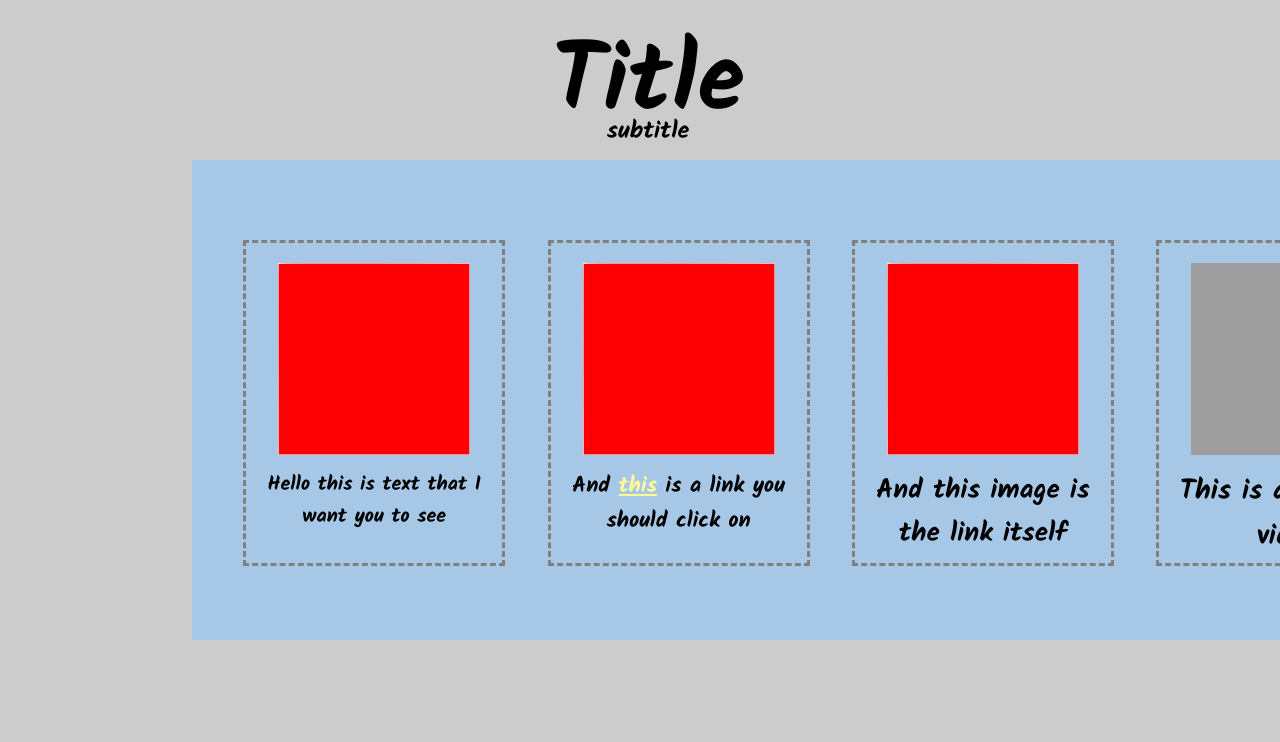
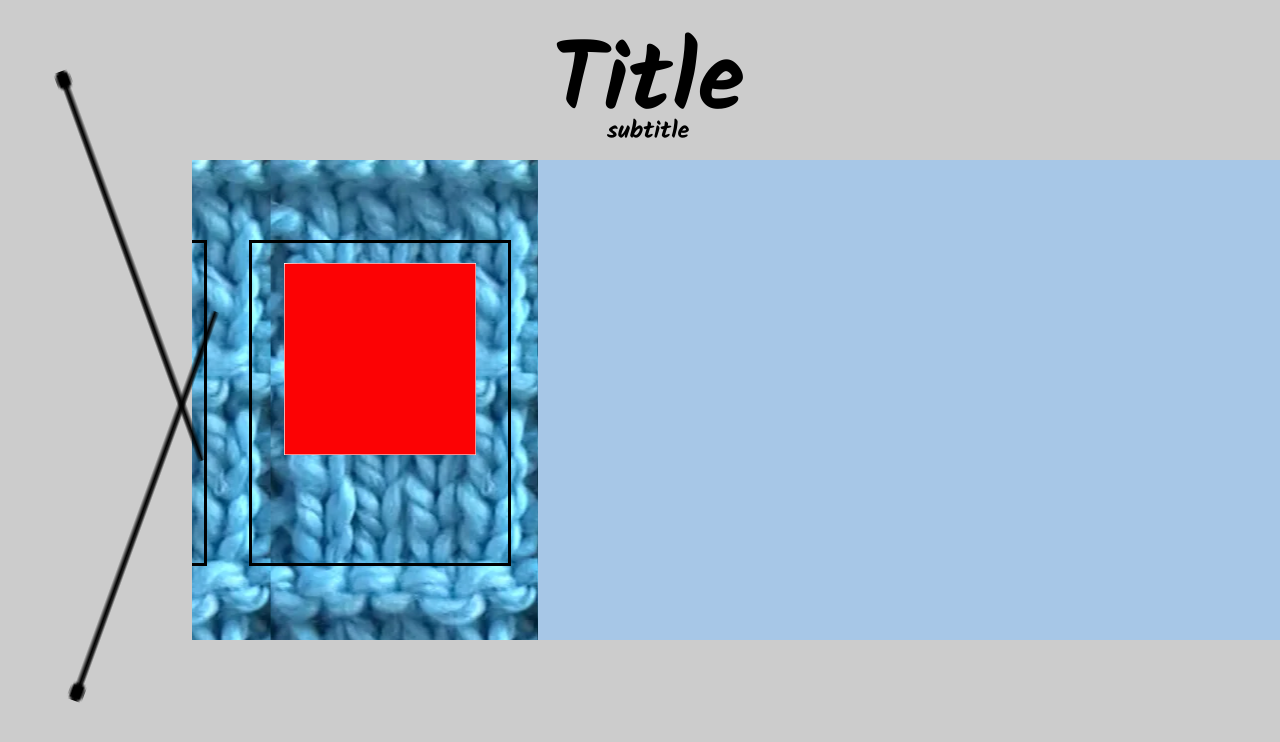
Before and after one commit to 24edruminer/KnittingWebsite, a plain HTML site: page index.html in a window 1280 px wide. Drawn offline with Linux system fonts and the light colour scheme; grey boxes are pictures that could not be loaded.

Commit message:
visual update
its meh but thats ok

```diff
--- a/index.css
+++ b/index.css
@@ -36,6 +36,7 @@ a:visited {
     top: 20vh;
     background-color: #A7C7E7;
     overflow: hidden;
+
 }
 
 #yarn-container {
@@ -57,7 +58,7 @@ a:visited {
     width: 20vw;
     margin-right: 3vw;
     height: 25vw;
-    border: 3px dashed grey;
+    border: 3px solid black;
     text-align: center;
     text-overflow: hidden;
 }
@@ -93,6 +94,48 @@ a:visited {
     margin-bottom: 0;
 }
 
+#needle-1 {
+    position: fixed;
+    left: 10vw;
+    top: 22vh;
+    z-index: 3;
+    transform: scale(2.3) rotate(-20deg);
+    animation: needle1-move;
+    animation-duration: 0.1s;
+    animation-iteration-count: infinite;
+    animation-direction: alternate;
+}
+#needle-2 {
+    position: fixed;
+    left: 11vw;
+    top: 52vh;
+    z-index: 3;
+    transform: scale(2.3) rotate(200deg);
+    animation: needle2-move;
+    animation-duration: 0.1s;
+    animation-iteration-count: infinite;
+    animation-direction: alternate;
+}
+@keyframes needle1-move {
+    from {transform: scale(2.3) rotate(-20deg);}
+    to {transform: scale(2.3) rotate(-25deg);}
+  }
+@keyframes needle2-move {
+    from {transform: scale(2.3) rotate(200deg);}
+    to {transform: scale(2.3) rotate(195deg);}
+  }
+
+#KnitStrip {
+    position: fixed;
+    width: 27vw;
+    height: 60vh;
+    background-image: url("Images/KnitStrip5.webp");
+    background-size:auto;
+    background-position: top right;
+    background-repeat: repeat-x;
+    transition: width 0.3s ease-out;
+}
+
 .hidden {
     visibility: hidden !important;
 }
--- a/index.html
+++ b/index.html
@@ -13,10 +13,11 @@
     <h1 id="page-title">Title</h1>
     <h1 id="page-subtitle">subtitle</h1>
     <div id="needle-container">
-        <div id="needle-1"></div>
-        <div id="needle-2"></div>
+        <img id="needle-1" src="Images/Needle.png"></img>
+        <img id="needle-2" src="Images/Needle.png"></img>
     </div>
     <div id="yarn">
+        <div id="KnitStrip"></div>
         <div id="yarn-container">
             <div class="yarn-card">
                 <img class="card-image" src="square.png" alt="">
--- a/index.js
+++ b/index.js
@@ -1,25 +1,33 @@
 var yarnContainer = document.getElementById("yarn-container");
-var offset = 0;
+var yarnImage = document.getElementById("KnitStrip");
+var maxOffset = (yarnContainer.children.length - 2) * -46 + 5;
+var offset = maxOffset
 var scrollFactor = 5;
+adjustScrollContent(0)
 window.addEventListener("wheel", (event) => {
-    if (event.deltaY > 0) {
+    adjustScrollContent(event.deltaY)
+})
+
+function adjustScrollContent(dY) {
+    if (dY > 0) {
         console.log("down")
-    }else if (event.deltaY < 0) {
+    }else if (dY < 0) {
         console.log("up")
     }
 
-    offset -= event.deltaY / 100 * scrollFactor;
-    if (offset > 0) {
-        offset = 0;
+    maxWidth = (yarnContainer.children.length - 3) * 23 - 10;
+    offset += dY / 100 * scrollFactor;
+    if (offset > -1 * maxWidth - 2) {
+        offset = -maxWidth - 2;
     }
 
-    maxWidth = (yarnContainer.children.length - 3) * 23 * -1 + 10; //make it negative to match sign of other stuff
-    console.log(maxWidth)
-    if (offset < maxWidth) {
-        offset = maxWidth
+    if (offset < maxOffset) {
+        offset = maxOffset
     }
-    yarnContainer.setAttribute("style", "left: " + offset + "vw");
-})
+    console.log(maxWidth, offset, maxOffset)
+    yarnContainer.setAttribute("style", "left: " + (maxWidth + offset) + "vw;");
+    yarnImage.setAttribute("style", "width: " + ((maxOffset - offset) * -1 + 27) +"vw;")
+}
 
 resizeText();
 function resizeText() {
```
Also changed, not shown: Images/KnitStrip.jpg (added), Images/KnitStrip2.jpg (added), Images/KnitStrip3.jpg (added), Images/KnitStrip4.webp (added), Images/KnitStrip5.webp (added), Images/Needle.png (added), 1 other file.
